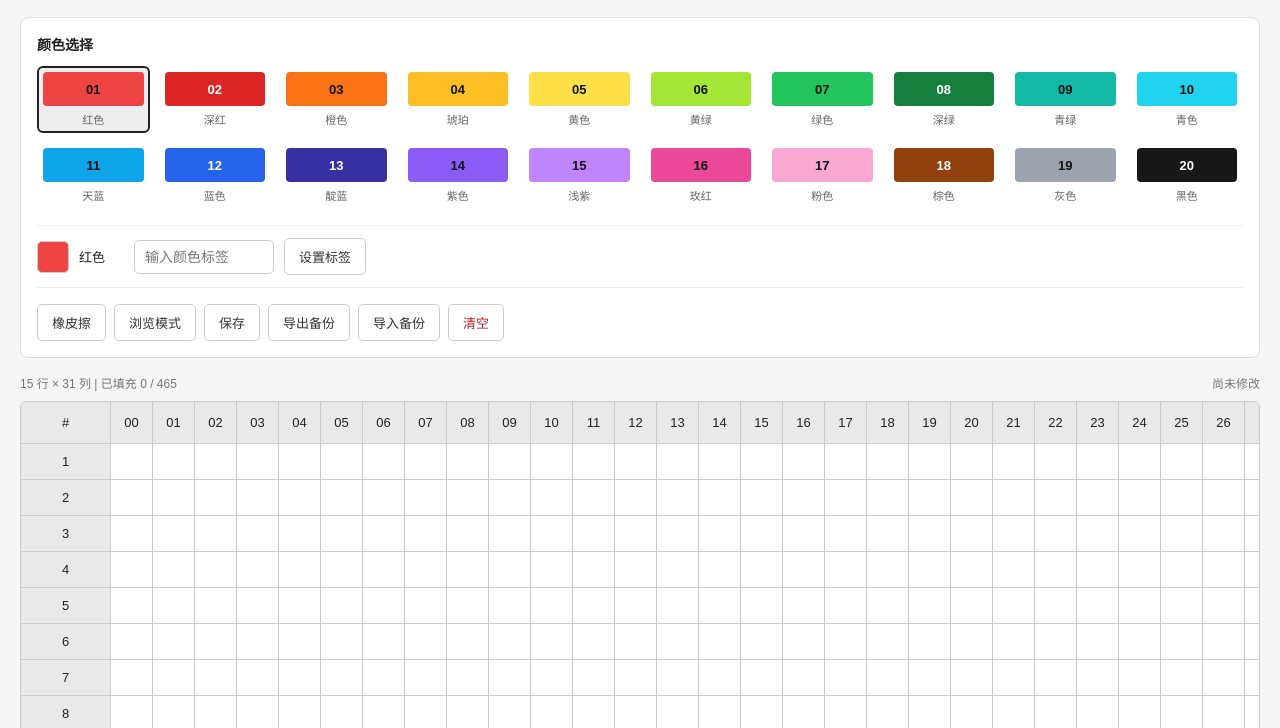
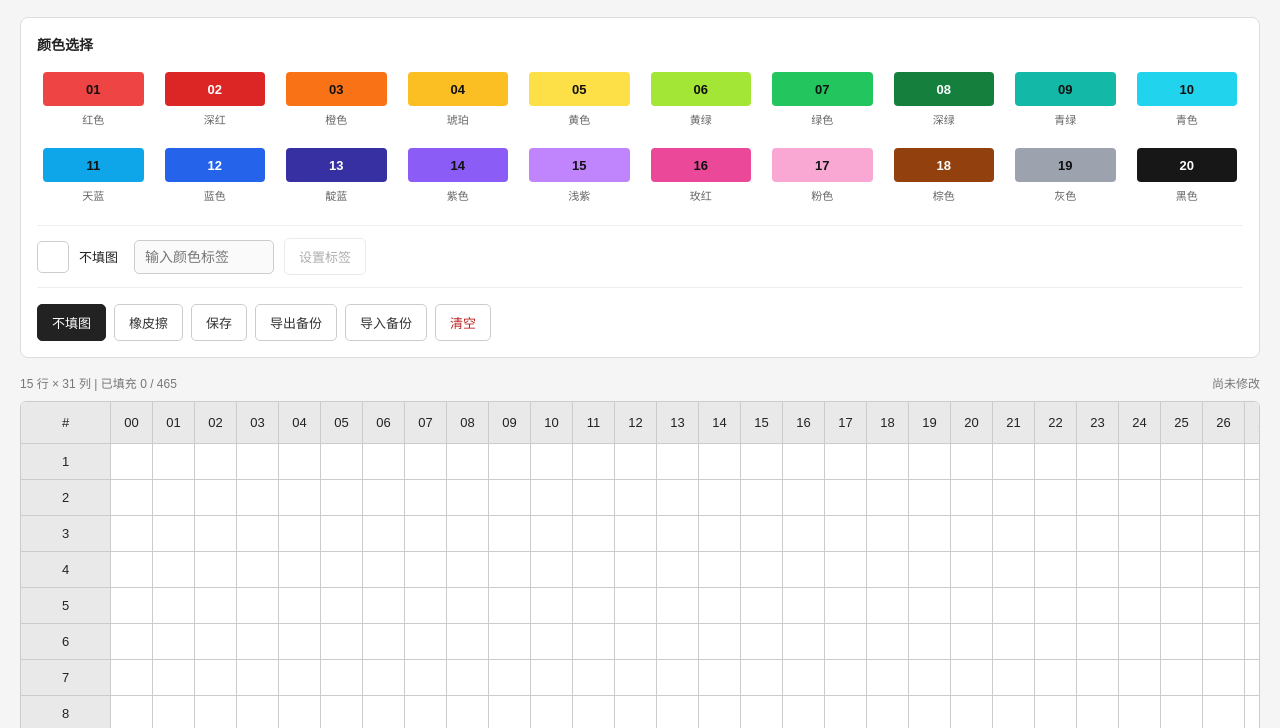
Before and after one commit to arsLYY-win/color_matrix, a plain HTML site: page index.html in a window 1280 px wide. Shown: the part 72-800 px from the top of the page. Drawn offline with Linux system fonts and the light colour scheme.

Commit message:
Set browse mode as default

```diff
--- a/index.html
+++ b/index.html
@@ -1,13 +1,12 @@
-
 <!DOCTYPE html>
 <html lang="zh-CN">
+
 <head>
     <meta charset="UTF-8">
-    <meta name="viewport"
-          content="width=device-width, initial-scale=1.0">
+    <meta name="viewport" content="width=device-width, initial-scale=1.0">
     <title>Color Label Matrix</title>
     <link rel="stylesheet" href="style.css">
-    <script src="script.js" defer></script>
+    <script src="script.js?v=4" defer></script>
 </head>
 
 <body>
@@ -30,32 +29,22 @@
 
             <span id="currentColorName"></span>
 
-            <input
-                id="colorLabel"
-                type="text"
-                maxlength="12"
-                placeholder="输入颜色标签"
-            >
+            <input id="colorLabel" type="text" maxlength="12" placeholder="输入颜色标签">
 
             <button id="saveLabelBtn">设置标签</button>
         </div>
 
         <!-- 操作工具 -->
         <div class="toolbar">
+            <button id="browseBtn">不填图</button>
             <button id="eraserBtn">橡皮擦</button>
-            <button id="browseBtn">浏览模式</button>
             <button id="saveBtn">保存</button>
             <button id="exportBtn">导出备份</button>
             <button id="importBtn">导入备份</button>
             <button id="clearBtn" class="danger">清空</button>
         </div>
 
-        <input
-            type="file"
-            id="importFile"
-            accept=".json"
-            hidden
-        >
+        <input type="file" id="importFile" accept=".json" hidden>
 
     </section>
 
@@ -75,4 +64,5 @@
     </footer>
 
 </body>
+
 </html>
--- a/script.js
+++ b/script.js
@@ -124,7 +124,7 @@ let selectedColor = 0;
 // erase：擦除
 // browse：浏览
 
-let mode = "paint";
+let mode = "browse";
 
 let isDrawing = false;
 let activePointer = null;
@@ -326,7 +326,7 @@ function updateColorEditor() {
         currentColor.style.backgroundColor = "white";
 
         currentColorName.textContent =
-            mode === "erase" ? "橡皮擦" : "浏览模式";
+            mode === "erase" ? "橡皮擦" : "不填图";
 
         colorLabelInput.value = "";
         colorLabelInput.disabled = true;
@@ -920,6 +920,5 @@ document.addEventListener("keydown", event => {
 // 22. 启动程序
 // ========================================
 
-renderPalette();
 renderMatrix();
-updateColorEditor();
+setMode("browse");
```
